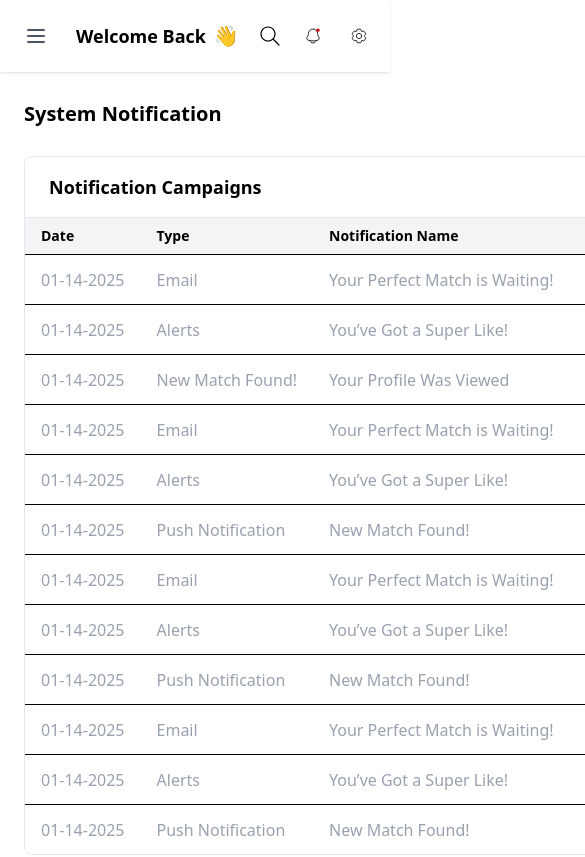
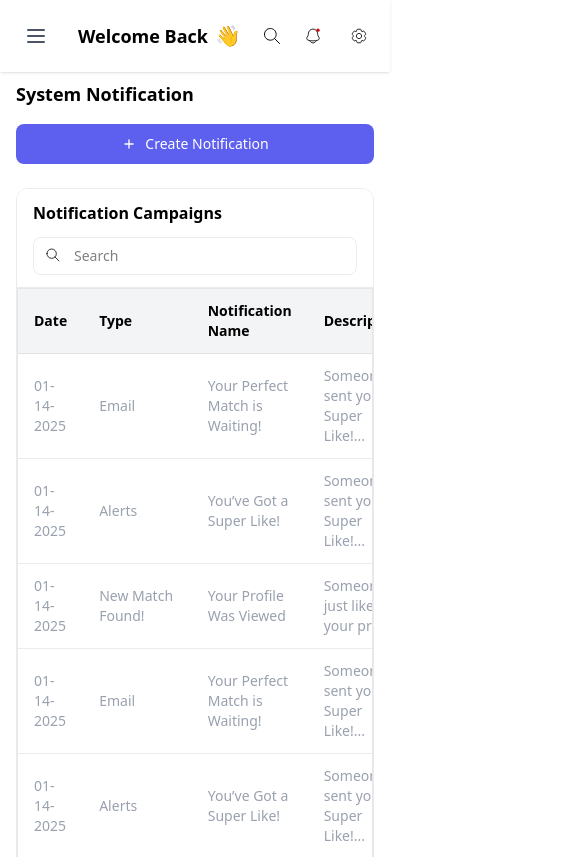
Before and after one commit to mtalha0777/halal-connect, a Next.js app: page /admin/system-notification in a window 390 px wide. Shown: the top 857 px of the page, 585 px wide, since content can reach past the window. Built offline with nearby package versions, Linux system fonts and the light colour scheme.

Commit message:
fix: systemnotification-handlederrorhandling-resposivnessworing

```diff
--- a/components/admin/ProfileInfoSection.js
+++ b/components/admin/ProfileInfoSection.js
@@ -9,7 +9,7 @@ const ProfileInfoSection = ({ title, data, onEdit, icon }) => {
           {icon && (
             <Image
               src={icon}
-              alt="section icon"
+              alt={`${title} icon`}
               width={20}
               height={20}
               className="object-contain"
@@ -19,9 +19,16 @@ const ProfileInfoSection = ({ title, data, onEdit, icon }) => {
         </div>
         <button
           onClick={onEdit}
-          className="text-[#5D5FEF] text-sm hover:underline"
+          className="flex items-center gap-1 text-[#5D5FEF] text-sm hover:underline"
         >
-          Edit
+          <span>Edit</span>
+          <Image
+            src="/assets/edit.svg"
+            alt="Edit"
+            width={16}
+            height={16}
+          />
+
         </button>
       </div>
 
--- a/components/layout/SideBar.js
+++ b/components/layout/SideBar.js
@@ -2,27 +2,12 @@
 import Image from "next/image";
 import Link from "next/link";
 import { usePathname } from "next/navigation";
-import { useEffect, useState } from "react";
+// import {  useState } from "react";
 
-const Sidebar = ({ isMobileSidebarOpen, toggleMobileSidebar }) => {
+const Sidebar = ({   isMobileSidebarOpen,
+  toggleMobileSidebar,
+  isDesktop }) => {
   const pathname = usePathname();
-  const [isDesktop, setIsDesktop] = useState(false);
-
-  useEffect(() => {
-    const handleResize = () => {  // Updated
-      const desktop = window.innerWidth >= 768;
-      setIsDesktop(desktop);
-
-      // Close mobile sidebar when resizing to desktop
-      if (desktop && isMobileSidebarOpen) {
-        toggleMobileSidebar();
-      }
-    };
-
-    handleResize(); // Initial check
-    window.addEventListener("resize", handleResize);
-    return () => window.removeEventListener("resize", handleResize);
-  }, [isMobileSidebarOpen, toggleMobileSidebar]);
 
   const menuItems = [  {
       label: "Dashboard",
@@ -66,12 +51,13 @@ const Sidebar = ({ isMobileSidebarOpen, toggleMobileSidebar }) => {
         />
       )}
 
-      <aside
-        className={`bg-[#1D225F] text-white flex flex-col justify-between z-50
-          fixed w-[260px] h-screen pt-6 pr-3 pb-4 pl-3
-          ${isMobileSidebarOpen || isDesktop ? "translate-x-0" : "-translate-x-full"}
-          md:translate-x-0`} // Always visible on desktop
-      >
+<aside
+  className={`bg-[#1D225F] text-white flex flex-col justify-between z-50
+    fixed w-[260px] h-screen pt-6 pr-3 pb-4 pl-3
+    transition-transform duration-500 ease-in-out
+    ${(isMobileSidebarOpen || isDesktop) ? "translate-x-0" : "-translate-x-full"}
+    md:translate-x-0`}
+>
         {/* Logo Section */}
          <div>
            <div className="flex items-center gap-2 mb-10">
--- a/components/layout/TopBar.js
+++ b/components/layout/TopBar.js
@@ -5,7 +5,10 @@ import { useRouter } from "next/navigation";
 import { useState, useEffect } from "react";
 import NotificationPopup from "../modals/NotificationPopup";
 
-const Topbar = ({ toggleMobileSidebar }) => {
+
+const Topbar = ({   isMobileSidebarOpen,
+  toggleMobileSidebar,
+ }) => {
     const router = useRouter();
   const [searchTerm, setSearchTerm] = useState("");
   const [showPopup, setShowPopup] = useState(false);
@@ -14,12 +17,14 @@ const Topbar = ({ toggleMobileSidebar }) => {
 
     useEffect(() => {
     const handleResize = () => {
+      // More reliable mobile detection
       setIsMobile(window.innerWidth < 768);
     };
 
-    handleResize(); // Initial check
-    window.addEventListener("resize", handleResize);
-    return () => window.removeEventListener("resize", handleResize);
+    // Run immediately and add listener
+    handleResize();
+    window.addEventListener('resize', handleResize);
+    return () => window.removeEventListener('resize', handleResize);
   }, []);
 
   const performSearch = () => {
@@ -38,25 +43,44 @@ const Topbar = ({ toggleMobileSidebar }) => {
     <header className="fixed top-0 left-0 md:left-[260px] right-0 z-40 bg-white shadow-sm">
       <div className="flex flex-wrap md:flex-nowrap items-center justify-between px-4 md:px-6 py-4 gap-4">
         {/* Hamburger menu (mobile only) */}
+       {/* Updated hamburger menu button */}
         {isMobile && (
           <button
             onClick={toggleMobileSidebar}
             className="p-2 text-gray-600 rounded-md focus:outline-none"
+            aria-label="Toggle sidebar"
           >
+            {isMobileSidebarOpen ? (
               <svg
                 xmlns="http://www.w3.org/2000/svg"
                 className="h-6 w-6"
                 fill="none"
                 viewBox="0 0 24 24"
                 stroke="currentColor"
-              strokeWidth={2}
               >
                 <path
                   strokeLinecap="round"
                   strokeLinejoin="round"
+                  strokeWidth={2}
+                  d="M6 18L18 6M6 6l12 12"
+                />
+              </svg>
+            ) : (
+              <svg
+                xmlns="http://www.w3.org/2000/svg"
+                className="h-6 w-6"
+                fill="none"
+                viewBox="0 0 24 24"
+                stroke="currentColor"
+              >
+                <path
+                  strokeLinecap="round"
+                  strokeLinejoin="round"
+                  strokeWidth={2}
                   d="M4 6h16M4 12h16M4 18h16"
                 />
               </svg>
+            )}
           </button>
         )}
 
@@ -104,8 +128,8 @@ const Topbar = ({ toggleMobileSidebar }) => {
               <Image
                 src="/assets/search.svg"
                 alt="Search"
-                width={24}
-                height={24}
+                width={20}
+                height={20}
                 className="cursor-pointer"
                 onClick={() => setShowMobileSearch(true)}
               />
--- a/pages/admin/dashboard.js
+++ b/pages/admin/dashboard.js
@@ -1,6 +1,6 @@
 "use client";
 import Image from "next/image";
-import { useState } from "react";
+import { useState,useCallback,useEffect } from "react";
 import Sidebar from "../../components/layout/SideBar";
 import Topbar from "../../components/layout/TopBar";
 import Chart from "../../components/charts/Chart";
@@ -8,19 +8,36 @@ import AllUsers from "../users/AllUsers";
 
 const Dashboard = () => {
   const [isMobileSidebarOpen, setIsMobileSidebarOpen] = useState(false);
+const [isDesktop, setIsDesktop] = useState(false);
+  const toggleMobileSidebar = useCallback(() => {
+    setIsMobileSidebarOpen(prev => !prev);
+  }, []);
 
-  const toggleMobileSidebar = () => {
-    setIsMobileSidebarOpen(!isMobileSidebarOpen);
+useEffect(() => {
+  const handleResize = () => {
+    const desktop = window.innerWidth >= 768;
+    setIsDesktop(desktop);
+    setIsMobileSidebarOpen(desktop); // Auto-open on desktop
   };
 
+  handleResize();
+  window.addEventListener('resize', handleResize);
+  return () => window.removeEventListener('resize', handleResize);
+}, []);
   return (
     <div className="flex min-h-screen font-sans">
       <Sidebar
         isMobileSidebarOpen={isMobileSidebarOpen}
         toggleMobileSidebar={toggleMobileSidebar}
+         isDesktop={isDesktop}
       />
-      <main className="flex-1 bg-white p-6 md:ml-[260px] transition-all duration-300">
-        <Topbar toggleMobileSidebar={toggleMobileSidebar} />
+      <main className={`flex-1 bg-white p-6 transition-all duration-300 ${
+        isMobileSidebarOpen ? 'md:ml-[260px]' : 'md:ml-0'}`}>
+        <Topbar
+          toggleMobileSidebar={toggleMobileSidebar}
+          isMobileSidebarOpen={isMobileSidebarOpen}
+            isDesktop={isDesktop}
+        />
 
         {/* Page Title */}
         <section className="pt-20">
--- a/pages/admin/reports.js
+++ b/pages/admin/reports.js
@@ -47,8 +47,10 @@ const ReportsAndAnalytics = () => {
         toggleMobileSidebar={toggleMobileSidebar}
       />
 
-      <main className="flex-1 bg-white p-6 pt-24 md:ml-[260px] transition-all duration-300">
-        <Topbar toggleMobileSidebar={toggleMobileSidebar} />
+      <main className="flex-1 bg-white p-6 pt-24 md:ml-[260px] ">
+
+        <Topbar toggleMobileSidebar={toggleMobileSidebar } />
+
         <h2 className="text-xl font-bold text-black mb-6">
           Reports & Analytics
         </h2>
--- a/pages/admin/system-notification.js
+++ b/pages/admin/system-notification.js
@@ -118,7 +118,7 @@ function TruncatedText({ text = "", maxLength = 40 }) {
 
 export default function SystemNotification() {
   const [isMobileSidebarOpen, setIsMobileSidebarOpen] = useState(false);
-
+const [searchQuery, setSearchQuery] = useState('');
   const toggleMobileSidebar = () => {
     setIsMobileSidebarOpen(!isMobileSidebarOpen);
   };
@@ -140,7 +140,12 @@ export default function SystemNotification() {
     }
     setPopup({ visible: false, item: null, index: null });
   };
-
+ // Filter notifications based on search
+  const filteredNotifications = notificationData.filter(notification =>
+    notification.title.toLowerCase().includes(searchQuery.toLowerCase()) ||
+    notification.description.toLowerCase().includes(searchQuery.toLowerCase()) ||
+    notification.type.toLowerCase().includes(searchQuery.toLowerCase())
+  );
   return (
     <div className="flex min-h-screen font-sans">
       <Sidebar
@@ -148,64 +153,89 @@ export default function SystemNotification() {
         toggleMobileSidebar={toggleMobileSidebar}
       />
 
-      <main className="flex-1 bg-white p-6 pt-24 md:ml-[260px] transition-all duration-300">
+       <main className="flex-1 bg-white p-4 md:p-6 pt-20 md:pt-24 md:ml-[260px] w-full max-w-[1400px] mx-auto overflow-x-hidden">
         <Topbar toggleMobileSidebar={toggleMobileSidebar} />
 
-        <div className="flex justify-between items-center mb-6">
-          <h2 className="text-xl font-bold text-black">System Notification</h2>
-          <Link href="/notification/create">
-            <button className="flex items-center gap-2 bg-[#5D5FEF] hover:bg-[#3d3fea] text-white text-sm rounded px-4 py-2 cursor-pointer">
+        {/* Header Section */}
+
+<div className="flex flex-col md:flex-row justify-between items-start md:items-center gap-4 mb-6 w-full max-w-[1210px]">
+  <h2 className="text-lg md:text-xl font-bold text-black">System Notification</h2>
+  <Link href="/notification/create" className="w-full md:w-auto">
+    <button className="flex items-center justify-center gap-2 bg-[#5D5FEF] hover:bg-[#3d3fea] text-white text-sm rounded-lg px-3 py-2 w-full md:w-[189px] h-[40px]">
       <Image
                 src="/assets/plus.svg"
                 alt="plus icon"
-                width={20}
-                height={20}
-                className=""
+                width={16}
+                height={16}
+                className="w-4 h-4 md:w-5 md:h-5"
               />
-              Create Notification
+      <span>Create Notification</span>
     </button>
   </Link>
 </div>
 
-        <section className="mb-6">
-          <div className="rounded-lg overflow-hidden border border-gray-200">
-            {/* Title Bar */}
-            <div className="bg-white px-6 py-4 border-b border-gray-200">
-              <h3 className="text-lg font-semibold">Notification Campaigns</h3>
+
+
+    {/* Table Section */}
+   <div className="mb-6 rounded-xl overflow-hidden border border-[#00000014] w-full">
+          {/* Notification Campaigns Header with Search - Fixed Layout */}
+          <div className="bg-white px-4 py-3 border-b border-[#00000014] flex flex-col sm:flex-row justify-between items-start sm:items-center gap-3">
+            <h3 className="text-base md:text-lg font-semibold">Notification Campaigns</h3>
+
+            {/* Search Bar - Now properly aligned in the same row on desktop */}
+            <div className="relative w-full sm:w-64">
+              <input
+                type="text"
+                placeholder="Search"
+                value={searchQuery}
+                onChange={(e) => setSearchQuery(e.target.value)}
+                className="w-full pl-10 pr-4 py-2 text-sm border border-[#00000014] rounded-lg focus:outline-none focus:ring-1 focus:ring-[#5D5FEF]"
+              />
+              <Image
+                src="/assets/search.svg"
+                alt="Search"
+                width={16}
+                height={16}
+                className="absolute left-3 top-2.5 w-4 h-4 text-gray-400"
+              />
+            </div>
           </div>
 
-            {/* Table Section */}
-            <div className="bg-[#f9f9f9] overflow-auto">
-              {/* <table className="min-w-full text-sm text-left"> */}
-              <table className="min-w-[640px] w-full text-sm text-left whitespace-nowrap">
+
+
+          {/* Table container */}
+          <div className="bg-[#f9f9f9] overflow-x-auto border border-[#00000014]">
+            <table className="min-w-full text-sm text-left">
               <thead className="bg-gray-100">
                 <tr>
-                    <th className="px-4 py-2">Date</th>
-                    <th className="px-4 py-2">Type</th>
-                    <th className="px-4 py-2">Notification Name</th>
-                    <th className="px-4 py-2">Description</th>
-                    <th className="px-4 py-2">Status</th>
-                    <th className="px-4 py-2">Action</th>
+                  <th className="px-4 py-3 border-[#00000014]">Date</th>
+                  <th className="px-4 py-3 border-[#00000014]">Type</th>
+                  {/* Changed to always show these columns */}
+                  <th className="px-4 py-3 border-[#00000014]">Notification Name</th>
+                  <th className="px-4 py-3 border-[#00000014]">Description</th>
+                  <th className="px-4 py-3 border-[#00000014]">Status</th>
+                  <th className="px-4 py-3 border-[#00000014]">Action</th>
                 </tr>
               </thead>
               <tbody>
-                  {notificationData.map((item, idx) => (
-                    <tr key={idx} className="border-t bg-white">
-                      <td className="px-4 py-3 text-base text-gray-400 font-normal">
+                {filteredNotifications.map((item, idx) => (
+                  <tr key={idx} className="border-t border-[#00000014] bg-white">
+                    <td className="px-4 py-3 text-gray-400 border-[#00000014]">
                       {item.date}
                     </td>
-                      <td className="px-4 py-3 text-base text-gray-400 font-normal">
+                    <td className="px-4 py-3 text-gray-400 border-[#00000014]">
                       {item.type}
                     </td>
-                      <td className="px-4 py-3 text-base text-gray-400 font-normal">
+                    {/* Removed hidden classes to always show these columns */}
+                    <td className="px-4 py-3 text-gray-400 border-[#00000014]">
                       {item.title}
                     </td>
-                      <td className="px-4 py-3 text-base text-gray-400 font-normal max-w-md">
-                        <TruncatedText text={item.description} />
+                    <td className="px-4 py-3 text-gray-400 border-[#00000014]">
+                      <TruncatedText text={item.description} maxLength={30} />
                     </td>
-                      <td className="px-4 py-3">
+                    <td className="px-4 py-3 border-[#00000014]">
                       <span
-                          className={`px-3 py-1 text-xs rounded-full font-medium ${
+                        className={`px-2 py-1 text-xs rounded-full font-medium ${
                           item.status === "Active"
                             ? "bg-green-100 text-green-500"
                             : "bg-red-100 text-red-500"
@@ -214,7 +244,7 @@ export default function SystemNotification() {
                         {item.status}
                       </span>
                     </td>
-                      <td className="px-4 py-3 relative">
+                    <td className="px-4 py-3 border-[#00000014] relative">
                       <div className="relative inline-block text-left">
                         <button
                           onClick={() =>
@@ -224,15 +254,17 @@ export default function SystemNotification() {
                           }
                           className="flex items-center"
                         >
-                            <img
+                          <Image
                             src="/assets/dots.svg"
                             alt="Menu"
-                              className="w-5 h-5 cursor-pointer"
+                            width={16}
+                            height={16}
+                            className="w-4 h-4 md:w-5 md:h-5 cursor-pointer"
                           />
                         </button>
 
                         {openDropdownIndex === idx && (
-                            <div className="absolute right-0 mt-2 w-40 bg-white  origin-top-right sm:translate-x-0 translate-x-[-20%] border border-gray-200 rounded-md shadow-lg z-10">
+                          <div className="absolute right-0 mt-2 w-40 bg-white origin-top-right sm:translate-x-0 translate-x-[-20%] border border-gray-200 rounded-md shadow-lg z-10">
                             <button
                               onClick={() => {
                                 if (item.status === "Inactive") {
@@ -246,22 +278,31 @@ export default function SystemNotification() {
                               }}
                               className="flex items-center gap-2 w-full px-4 py-2 text-sm hover:bg-gray-100 text-gray-700"
                             >
-                                <img
+                              <Image
                                 src="/assets/active.svg"
+                                alt="Active"
+                                width={16}
+                                height={16}
                                 className="w-4 h-4"
                               />
                               Active
                             </button>
                             <button className="flex items-center gap-2 w-full px-4 py-2 text-sm hover:bg-gray-100 text-gray-700">
-                                <img
+                              <Image
                                 src="/assets/preview.svg"
+                                alt="Preview"
+                                width={16}
+                                height={16}
                                 className="w-4 h-4"
                               />
                               Preview
                             </button>
                             <button className="flex items-center gap-2 w-full px-4 py-2 text-sm hover:bg-gray-100 text-gray-700">
-                                <img
+                              <Image
                                 src="/assets/delete.svg"
+                                alt="Delete"
+                                width={16}
+                                height={16}
                                 className="w-4 h-4"
                               />
                               Delete
@@ -269,62 +310,58 @@ export default function SystemNotification() {
                           </div>
                         )}
                       </div>
+
                     </td>
+
                   </tr>
+
                 ))}
               </tbody>
             </table>
           </div>
         </div>
-        </section>
-      </main>
 
+       {/* Responsive Popup */}
        {popup.visible && (
-        <div className="fixed inset-0 bg-[#00000099] flex items-center justify-center z-50">
-          {/* <div className="bg-white rounded-[12px] w-[660px] h-[484px] p-[32px] flex flex-col gap-[40px]"> */}
-          <div className="bg-white rounded-[12px] w-full max-w-[660px] h-auto sm:h-[484px] p-6 sm:p-8 flex flex-col gap-6">
-            <h3 className="text-xl font-semibold text-left">
-              Push Notification
-            </h3>
+  <div className="fixed inset-0 bg-[#00000099] flex items-center justify-center z-50 p-4">
+    <div className="bg-white rounded-lg w-full max-w-[90vw] sm:max-w-md p-4 md:p-6">
+              <h3 className="text-lg md:text-xl font-semibold">Push Notification</h3>
 
-            <div className="space-y-4">
+              <div className="space-y-3">
                 <div>
-                <label className="block text-sm font-medium mb-1 text-[#00000066]">
+                  <label className="block text-xs md:text-sm font-medium mb-1 text-[#00000066]">
                     Notification Name
                   </label>
-
                   <input
                     type="text"
                     value={popup.item?.title}
                     readOnly
-                  className="w-full border border-gray-300 rounded px-3 py-2 bg-gray-50"
+                    className="w-full border border-gray-300 rounded px-3 py-2 text-sm bg-gray-50"
                   />
                 </div>
                 <div>
-                <label className="block text-sm font-medium mb-1 text-[#00000066]">
+                  <label className="block text-xs md:text-sm font-medium mb-1 text-[#00000066]">
                     Description
                   </label>
-
                   <textarea
                     rows="3"
                     value={popup.item?.description}
                     readOnly
-                  className="w-full border border-gray-300 rounded px-3 py-2 bg-gray-50"
+                    className="w-full border border-gray-300 rounded px-3 py-2 text-sm bg-gray-50"
                   />
                 </div>
               </div>
 
-            <div className="flex-grow flex flex-col justify-end">
               <button
                 onClick={handleGotIt}
-                className="w-full bg-[#5D5FEF] hover:bg-[#3d3fea] text-white py-2 rounded"
+                className="w-full bg-[#5D5FEF] hover:bg-[#3d3fea] text-white py-2 rounded text-sm md:text-base"
               >
                 Got It!
               </button>
             </div>
           </div>
-        </div>
         )}
+      </main>
     </div>
   );
 }
```
Also changed, not shown: pages/admin/settings.js (+85 -107 lines), components/charts/ReportsCharts.js (line endings or trailing spaces). Lines whose indentation alone changed are shown as unchanged.
